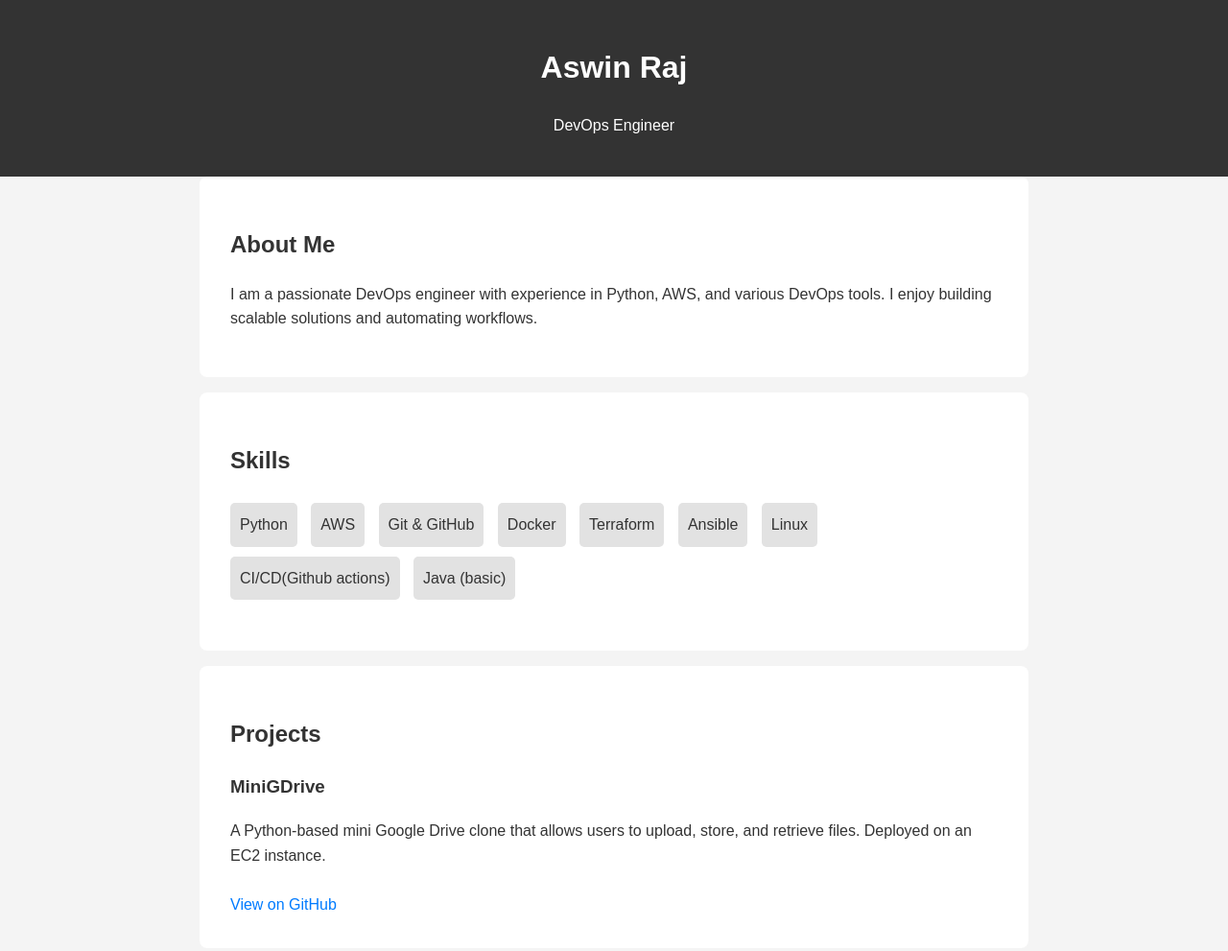
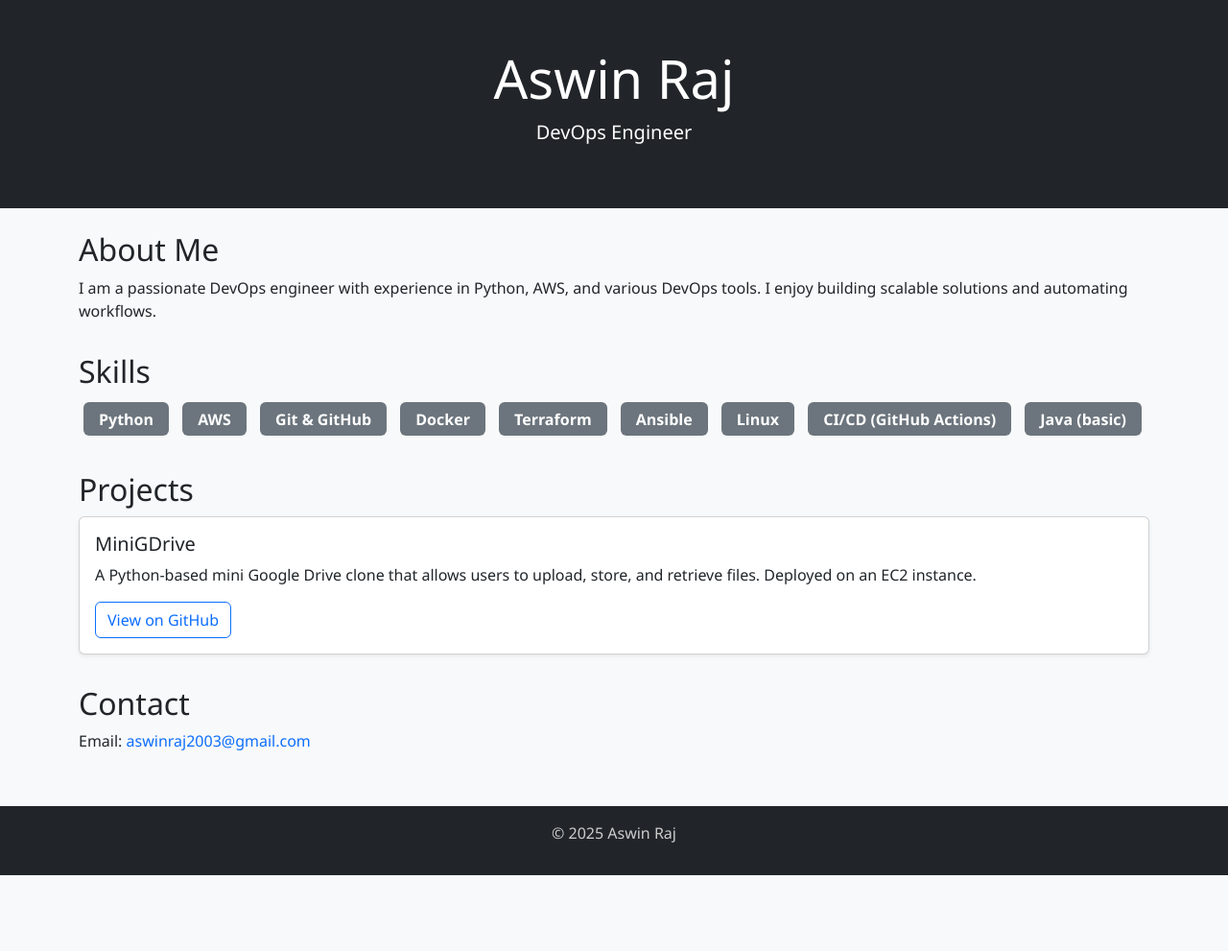
Before and after one commit to Aswin-AR5055/portfolio, a plain HTML site: page index.html in a window 1280 px wide. Shown: the top 991 px of the page at 96% size. After the commit the page ends 912 px from the top, so only its background shows below. Drawn offline with nearby package versions, Linux system fonts and the light colour scheme.

Commit message:
updated with bootstrap

```diff
--- a/index.html
+++ b/index.html
@@ -4,13 +4,19 @@
   <meta charset="UTF-8">
   <meta name="viewport" content="width=device-width, initial-scale=1">
   <title>Aswin Raj | DevOps Engineer</title>
-     <link rel="stylesheet" href="style.css">
+
+  <!-- Bootstrap CSS -->
+  <link href="https://cdn.jsdelivr.net/npm/bootstrap@5.3.3/dist/css/bootstrap.min.css" rel="stylesheet">
+  <link rel="stylesheet" href="style.css"
 </head>
 <body>
+
   <header>
-        <h1>Aswin Raj</h1>
-        <p>DevOps Engineer</p>
+    <h1 class="display-4">Aswin Raj</h1>
+    <p class="lead">DevOps Engineer</p>
   </header>
+
+  <main class="container py-4">
 
     <section id="about">
       <h2>About Me</h2>
@@ -19,36 +25,43 @@
 
     <section id="skills">
       <h2>Skills</h2>
-        <ul>
-            <li>Python</li>
-            <li>AWS</li>
-            <li>Git & GitHub</li>
-            <li>Docker</li>
-            <li>Terraform</li>
-            <li>Ansible</li>
-            <li>Linux</li>
-            <li>CI/CD(Github actions)</li>
-            <li>Java (basic)</li>
+      <ul class="skills list-unstyled">
+        <li><span class="badge bg-secondary">Python</span></li>
+        <li><span class="badge bg-secondary">AWS</span></li>
+        <li><span class="badge bg-secondary">Git & GitHub</span></li>
+        <li><span class="badge bg-secondary">Docker</span></li>
+        <li><span class="badge bg-secondary">Terraform</span></li>
+        <li><span class="badge bg-secondary">Ansible</span></li>
+        <li><span class="badge bg-secondary">Linux</span></li>
+        <li><span class="badge bg-secondary">CI/CD (GitHub Actions)</span></li>
+        <li><span class="badge bg-secondary">Java (basic)</span></li>
       </ul>
     </section>
 
     <section id="projects">
       <h2>Projects</h2>
-        <div class="project">
-            <h3>MiniGDrive</h3>
-            <p>A Python-based mini Google Drive clone that allows users to upload, store, and retrieve files. Deployed on an EC2 instance.</p>
-            <a href="https://github.com/Aswin-AR5055/MiniGDrive" target="_blank">View on GitHub</a>
+      <div class="card shadow-sm mb-3">
+        <div class="card-body">
+          <h5 class="card-title">MiniGDrive</h5>
+          <p class="card-text">A Python-based mini Google Drive clone that allows users to upload, store, and retrieve files. Deployed on an EC2 instance.</p>
+          <a href="https://github.com/Aswin-AR5055/MiniGDrive" target="_blank" class="btn btn-outline-primary">View on GitHub</a>
+        </div>
       </div>
     </section>
 
     <section id="contact">
       <h2>Contact</h2>
-        <p>Email: aswinraj2003@gmail.com</p>
-        <!-- Add LinkedIn or any other info if you'd like -->
+      <p>Email: <a href="mailto:aswinraj2003@gmail.com" class="btn-link">aswinraj2003@gmail.com</a></p>
+      <!-- Add LinkedIn or other socials if you'd like -->
     </section>
+
+  </main>
 
   <footer>
     <p>&copy; 2025 Aswin Raj</p>
   </footer>
+
+  <!-- Bootstrap JS -->
+  <script src="https://cdn.jsdelivr.net/npm/bootstrap@5.3.3/dist/js/bootstrap.bundle.min.js"></script>
 </body>
 </html>
--- a/style.css
+++ b/style.css
@@ -1,52 +1,41 @@
     body {
-    font-family: Arial, sans-serif;
-    line-height: 1.6;
-    margin: 0;
-    padding: 0;
-    background: #f4f4f4;
-    color: #333;
+      font-family: 'Segoe UI', sans-serif;
+      background-color: #f8f9fa;
     }
 
     header {
-    background: #333;
-    color: #fff;
-    padding: 1.5rem 0;
+      background-color: #212529;
+      color: white;
+      padding: 3rem 1rem;
       text-align: center;
     }
 
     section {
-    padding: 2rem;
-    max-width: 800px;
-    margin: auto;
-    background: #fff;
-    margin-bottom: 1rem;
-    border-radius: 8px;
+      margin-bottom: 2rem;
     }
 
-ul {
-    list-style: none;
-    padding: 0;
+    .skills li {
+      display: inline-block;
+      margin: 5px;
     }
 
-ul li {
-    background: #e2e2e2;
-    margin: 5px 0;
-    padding: 10px;
-    border-radius: 5px;
-    display: inline-block;
-    margin-right: 10px;
+    .skills .badge {
+      font-size: 1rem;
+      padding: 0.6em 1em;
     }
 
-.project a {
-    display: inline-block;
-    margin-top: 10px;
-    color: #007BFF;
+    footer {
+      background-color: #212529;
+      color: #ccc;
+      text-align: center;
+      padding: 1rem 0;
+    }
+
+    a.btn-link {
+      color: #0d6efd;
       text-decoration: none;
     }
 
-footer {
-    text-align: center;
-    padding: 1rem;
-    background: #222;
-    color: #ccc;
+    a.btn-link:hover {
+      text-decoration: underline;
     }
```
Lines whose indentation alone changed are shown as unchanged.
